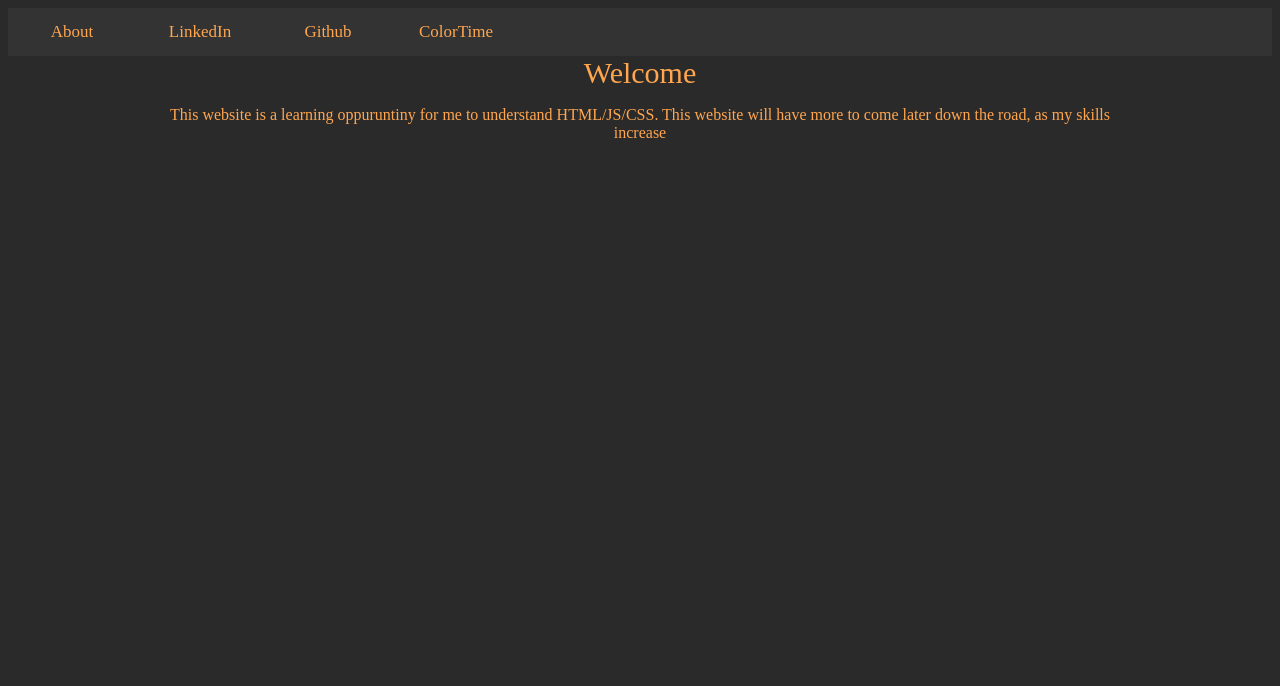
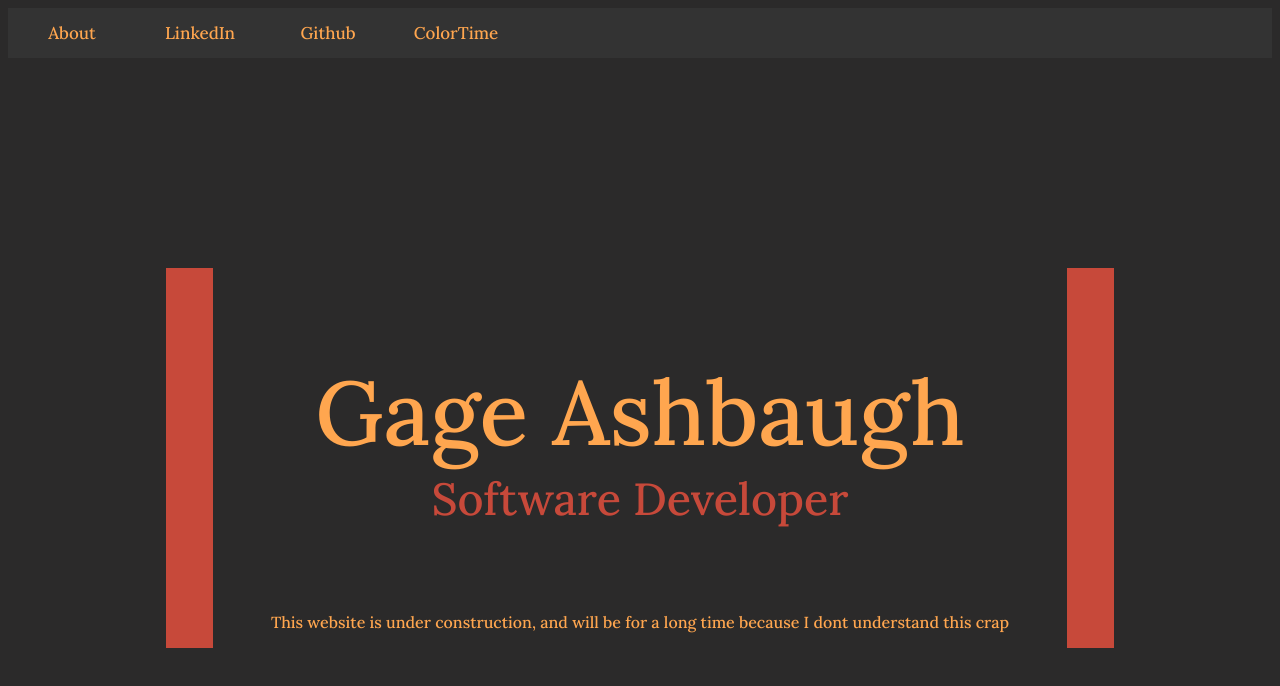
Before and after one commit to Ashbox02/fantastic-pancake, a plain HTML site: page index.html in a window 1280 px wide. Drawn offline with Linux system fonts and the light colour scheme.

Commit message:
made the site look cleaner

```diff
--- a/about.css
+++ b/about.css
@@ -1,14 +1,13 @@
+@import url('https://fonts.googleapis.com/css2?family=Lora:wght@500&display=swap%27');
 .Header {
     margin-top: 10%;
-
-    font-size: 30px;
+    font-size: 40px;
     font-weight: 200px;
-    font-family: "Times New Roman";
+    font-family: 'Lora', serif;
 }
 
-.paragraph{
-  font-family: "Times New Roman";
-
+.paragraph {
+    font-family: 'Lora', serif;
 }
 
 .topnav {
@@ -18,25 +17,28 @@
 
 .topnav a {
     float: left;
-  color:  #ffa64f;
+    color: #ffa64f;
     text-align: center;
     padding: 14px;
     width: 100px;
     text-decoration: none;
     font-size: 17px;
-
+    font-family: 'Lora', serif;
 }
 
 .topnav a:hover {
-  background-color : rgb(231, 164, 87);
+    background-color: rgb(231, 164, 87);
     color: black;
 }
+
 body {
     background-color: rgb(43, 42, 42);
 }
+
 #header-welcome {
     color: #ffa64f
 }
+
 #paragraph-1 {
     color: #ffa64f
 }
@@ -45,13 +47,21 @@ body {
     display: flex;
     flex-direction: column;
     align-items: center;
+    background-color: #c7493a;
+    justify-content: center;
+    width: 75%;
+}
 
-background-color:  rgb(43, 42, 42);
+#sub-container {
+    background-color: rgb(43, 42, 42);
+    width: 90%;
+    text-align: center;
+}
+
+#outer-container {
+    height: 800px;
+    display: flex;
+    align-items: center;
+    background-color: rgb(43, 42, 42);
     justify-content: center;
 }
-#sub-container {
-    background-color:  rgb(26, 25, 25);
-    width: 75%;
-    text-align: center;
-
-}
--- a/index.css
+++ b/index.css
@@ -1,15 +1,22 @@
-
+@import url('https://fonts.googleapis.com/css2?family=Abril+Fatface&display=swap');
+@import url('https://fonts.googleapis.com/css2?family=Lora:wght@500&display=swap%27');
 .Header {
     margin-top: 10%;
-
-      font-size: 30px;
+    font-size: 90px;
     font-weight: 200px;
-      font-family: "Times New Roman";
+    font-family: 'Lora', serif;
 }
 
-.paragraph{
-    font-family: "Times New Roman";
+.Header2 {
+    font-size: 45px;
+    font-weight: 200px;
+    font-family: 'Lora', serif;
+    color: #c7493a;
+}
 
+.paragraph {
+    margin-top: 10%;
+    font-family: 'Lora', serif;
 }
 
 .topnav {
@@ -19,39 +26,55 @@
 
 .topnav a {
     float: left;
-    color:  #ffa64f;
+    color: #ffa64f;
     text-align: center;
     padding: 14px;
     width: 100px;
     text-decoration: dashed;
     font-size: 17px;
-
+    font-family: 'Lora', serif;
 }
 
 .topnav a:hover {
-    background-color : rgb(231, 164, 87);
+    background-color: rgb(231, 164, 87);
     color: black;
 }
+
 body {
     background-color: rgb(43, 42, 42);
 }
+
 #header-welcome {
     color: #ffa64f
 }
+
 #paragraph-1 {
     color: #ffa64f
 }
+
+#header-titel {
+    color: #c7493a;
+}
+
 #main-container {
     display: flex;
     flex-direction: column;
     align-items: center;
+    background-color: #c7493a;
+    justify-content: center;
+    width: 75%
+}
 
-    background-color:  rgb(43, 42, 42);
+#sub-container {
+    background-color: rgb(43, 42, 42);
+    width: 90%;
+    text-align: center;
+}
+
+#outer-container {
+    height: 800px;
+    display: flex;
+    align-items: center;
+    background-color: rgb(43, 42, 42);
     justify-content: center;
 }
-    #sub-container {
-        background-color:  rgb(43, 42, 42);
-        width: 75%;
-        text-align: center;
-
-    }
--- a/index.html
+++ b/index.html
@@ -1,13 +1,15 @@
 <!DOCTYPE html>
 <html lang="en">
+
 <head>
     <meta charset="UTF-8">
     <meta name="viewport" content="width=device-width, initial-scale=1.0">
     <title>fantastic-pancake</title>
-    <link rel="stylesheet" href="index.css"/>
+    <link rel="stylesheet" href="index.css" />
 
 
 </head>
+
 <body>
     <nav class="topnav">
 
@@ -21,11 +23,15 @@
         <a href="randocolor.html">ColorTime</a>
 
     </nav>
+    <div id="outer-container">
         <div id="main-container">
-        <div id= "sub-container">
-            <text class="Header"id="header-welcome"> Welcome  </text>
-             <p class="paragraph"id="paragraph-1"> This website is a learning oppuruntiny for me to understand HTML/JS/CSS. This website will have more to come later down the road, as my skills increase</p>
+            <div id="sub-container">
 
+                <div class="Header" id="header-welcome"> Gage Ashbaugh </div>
+                <div class="Header2" id="header-title">Software Developer</div>
+                <p class="paragraph" id="paragraph-1"> This website is under construction, and will be for a long time because I dont understand this crap</p>
+
+            </div>
         </div>
 
 
```
Also changed, not shown: about.html (+11 -8 lines). Lines whose indentation alone changed are shown as unchanged.
